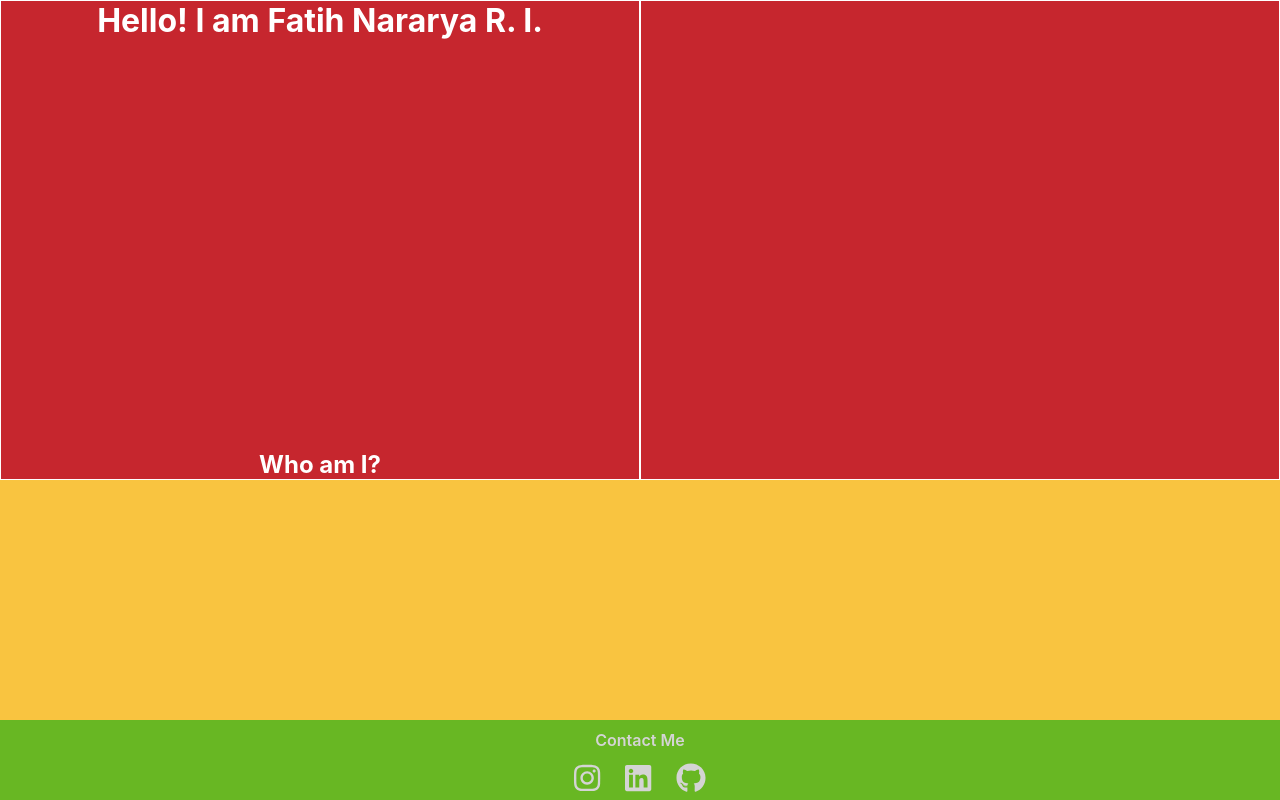
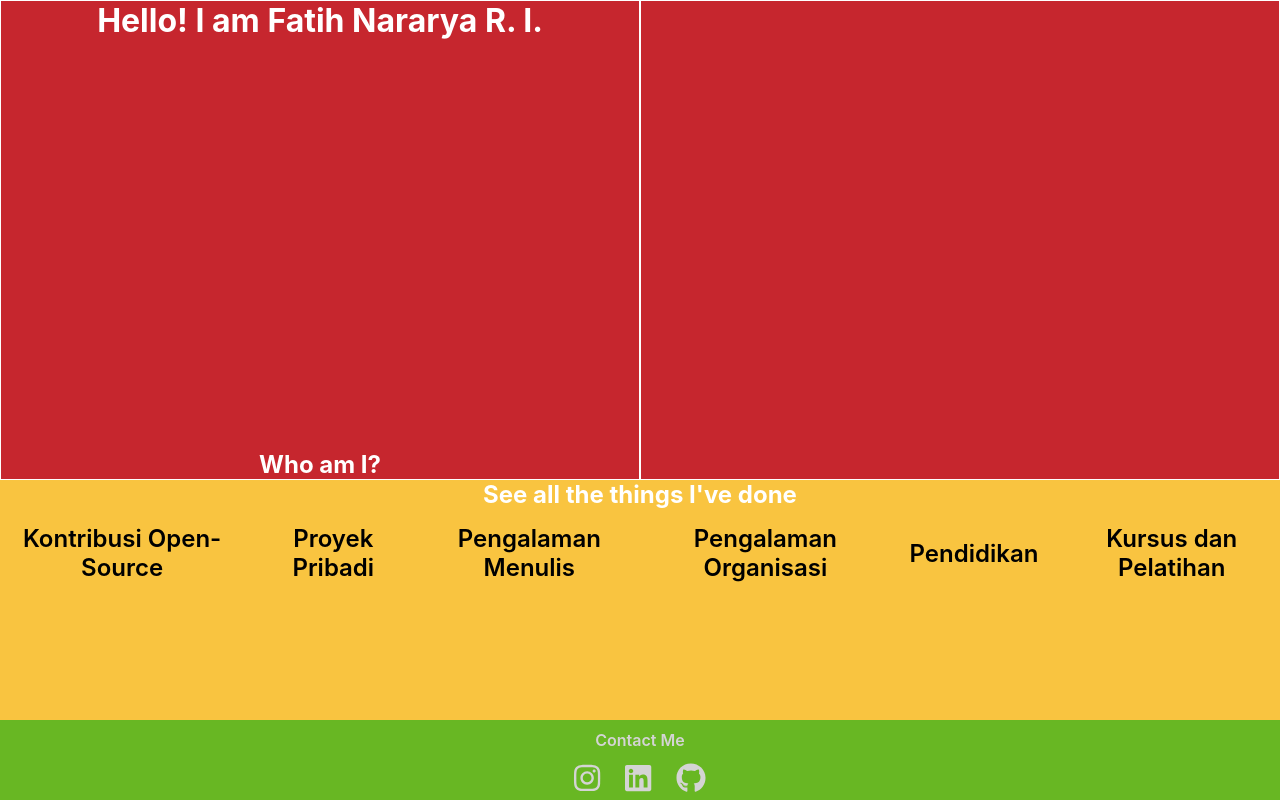
Before and after one commit to Fatih20/FatihNRI, a React (Create React App) app: page / in a window 1280 px wide. Built offline with nearby package versions, Linux system fonts and the light colour scheme.

Commit message:
Overhaul to how the body works

```diff
--- a/src/components/body/body.js
+++ b/src/components/body/body.js
@@ -4,11 +4,49 @@ import styled from "styled-components";
 import Profile from "./profile";
 import Content from "./content";
 
+import options from "../../content/options";
+import { VanillaButton } from "../../GlobalComponent";
+
+
 const Main = styled.div`
+    align-items: center;
     background-color: #f9c440;
+    color: white;
+    display: flex;
+    flex-direction: column;
     flex-grow: 1;
-    height: 30vh;
+    min-height: 30vh;
     width: 100%;
+`;
+
+const Title = styled.h2`
+
+`;
+
+const OptionContainer = styled.div`
+    display: flex;
+    flex-wrap: nowrap;
+    gap: 10px;
+    justify-content: center;
+`;
+
+const Option = styled(VanillaButton)`
+    background-color: rgba(0, 0, 0, 0);
+    box-sizing: border-box;
+    color: ${({chosen}) => chosen ? "white" : "black"};
+    padding: 15px;
+    transition: color 0s, background-color 0s, box-shadow 0s;
+
+    & > h2 {
+        font-size: 24px;
+        font-weight: 600;
+        text-align: center;
+    }
+
+    &:hover {
+        /* box-shadow: 0 3px 5px rgba(255, 255, 255, 0.35); */
+        color: white;
+    }
 `;
 
 export default function Body (){
@@ -17,6 +55,8 @@ export default function Body (){
     function handleChoiceClick(newChoiceDisplayed) {
         if (newChoiceDisplayed !== choiceDisplayed){
             setChoiceDisplayed(newChoiceDisplayed);
+        } else {
+            setChoiceDisplayed("selection");
         }
     }
 
@@ -24,9 +64,20 @@ export default function Body (){
         setChoiceDisplayed("selection");
     }
 
+    function optionMaker({name}) {
+        return (
+            <Option onClick={() => handleChoiceClick(name)} key={name} chosen={choiceDisplayed === name ? true : false}>
+                <h2>{name}</h2>
+            </Option>
+        )
+    }
+
     return (
         <Main>
-
+            <Title>See all the things I've done</Title>
+            <OptionContainer>
+                {options.map((option) => optionMaker(option))}
+            </OptionContainer>
         </Main>
     )
 }
```
